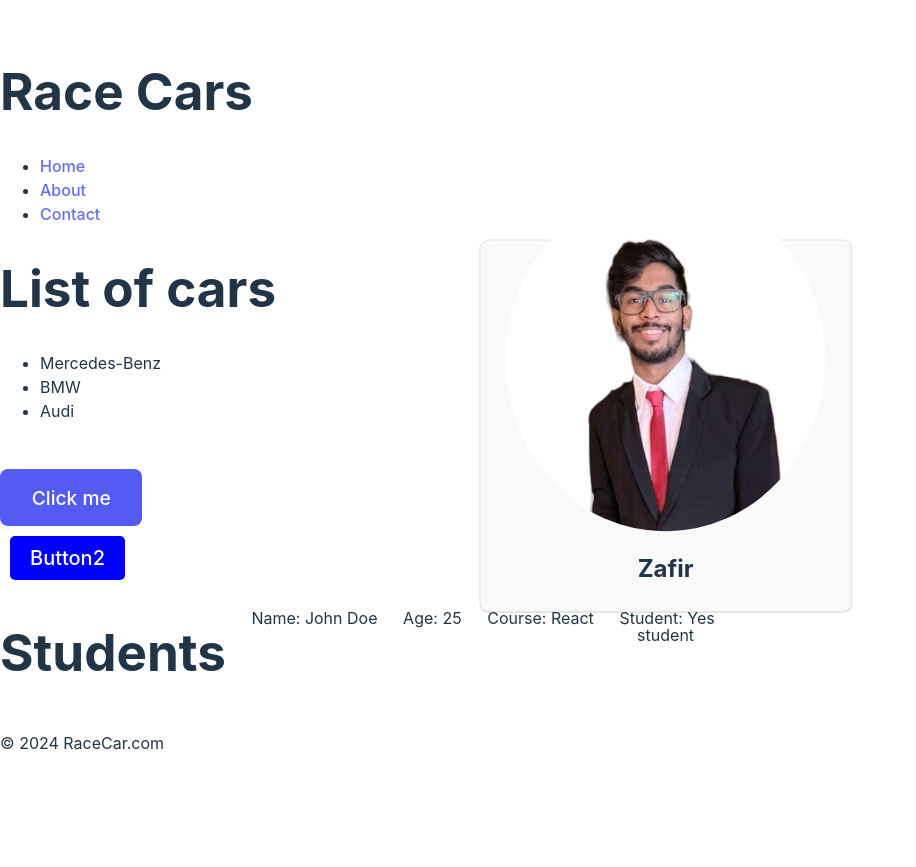
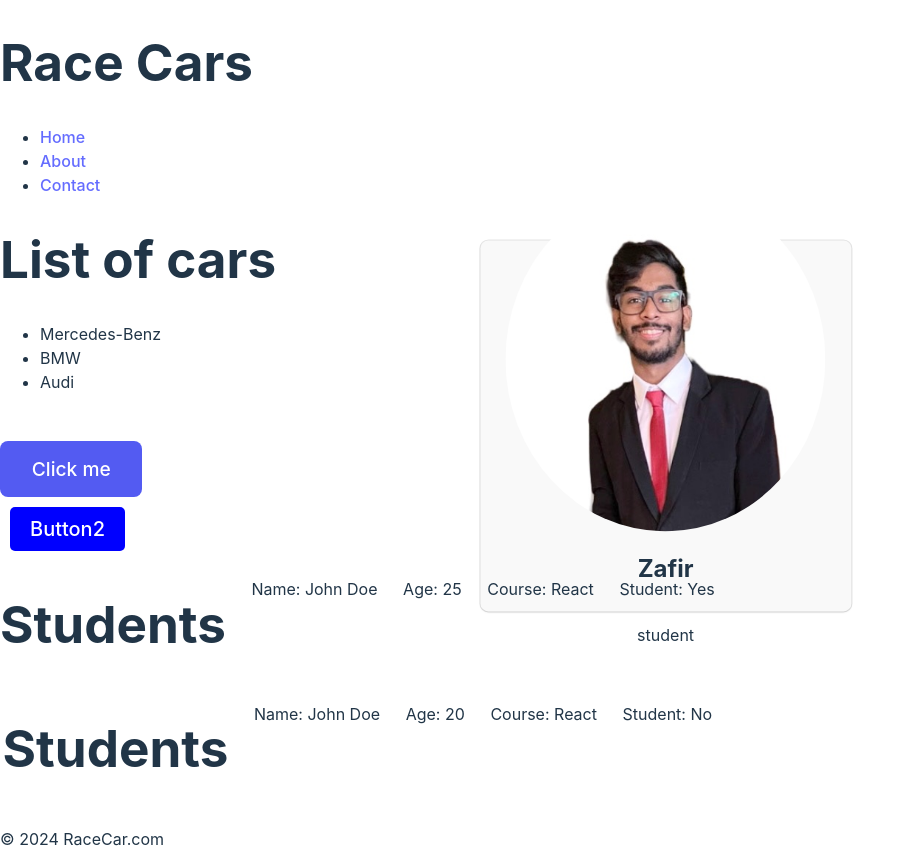
Before and after one commit to Zafir8/React-app-practice, a React (Vite) app: page / in a window 1280 px wide. Shown: the whole page, without its empty margins (0-916 px from the left). Before the commit the page ends 800 px from the top, so only its background shows below. Built offline with nearby package versions, Linux system fonts and the light colour scheme.

Commit message:
DefaultProps

```diff
--- a/src/App.jsx
+++ b/src/App.jsx
@@ -16,6 +16,7 @@ function App() {  // app is the parent component
     <Button />
     <Button2 />
     <Students name="John Doe" age="25" course="React" isStudent={true} />
+    <Students/>
 
 
     <Footer />
--- a/src/components/Students.jsx
+++ b/src/components/Students.jsx
@@ -20,5 +20,11 @@ Students.propTypes = {
     course: PropTypes.string.isRequired,
 };
 
+Students.defaultProps = {
+    name: "John Doe",
+    age: 20,
+    course: "React",
+    isStudent: false,
+};
 
 export default Students;
```
